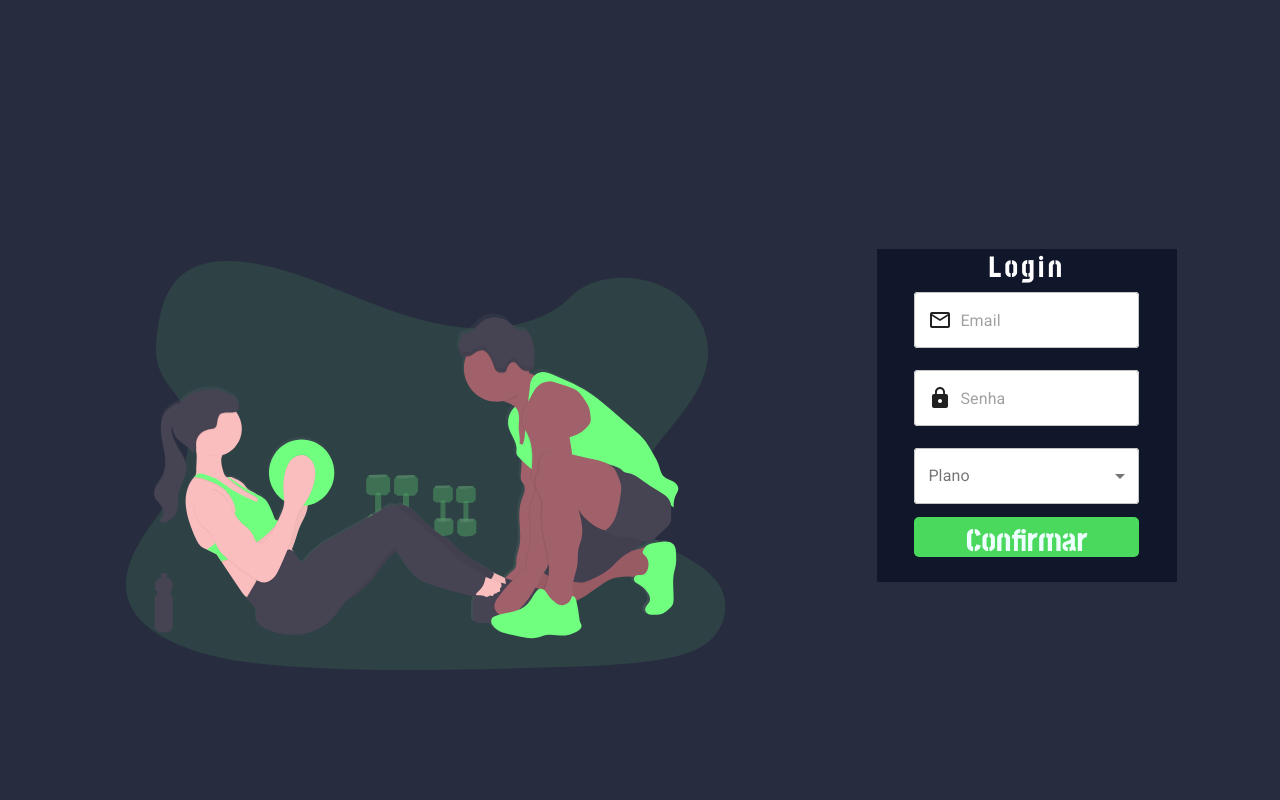
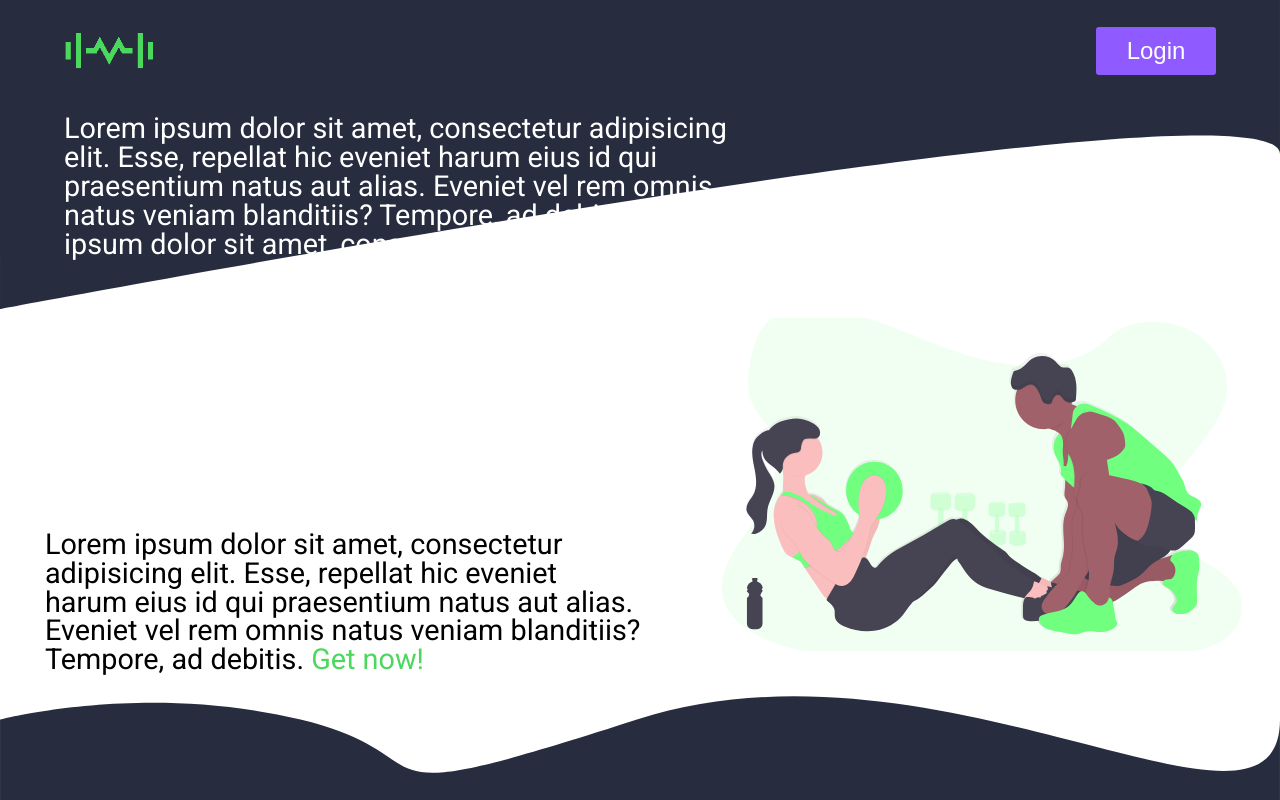
Before and after one commit to AdryellCabral/MyGym, a React (Create React App) app: page / in a window 1280 px wide. Shown: the top 800 px of the page. Built offline with nearby package versions, Linux system fonts and the light colour scheme; no server answers.

Commit message:
fix: app cleaned

```diff
--- a/src/App.tsx
+++ b/src/App.tsx
@@ -3,7 +3,6 @@ import CoachRoutes from "./routes/coach";
 import StudentRoutes from "./routes/student";
 import DefaultRoutes from "./routes/default";
 import { GlobalStyle } from "./styles/global";
-import LoginUser from "./pages/LoginUser";
 
 const App = () => {
   let typeUser = localStorage.getItem("@typeUser") || "";
@@ -13,8 +12,7 @@ const App = () => {
 
   return (
     <>
-      <LoginUser/>
-      {/* {typeUser === "" ? (
+      {typeUser === "" ? (
         <DefaultRoutes />
       ) : (
         <>
@@ -22,7 +20,7 @@ const App = () => {
           {typeUser === "coaches" && <CoachRoutes />}
           {typeUser === "students" && <StudentRoutes />}
         </>
-      )} */}
+      )}
       <GlobalStyle />
     </>
   );
```
